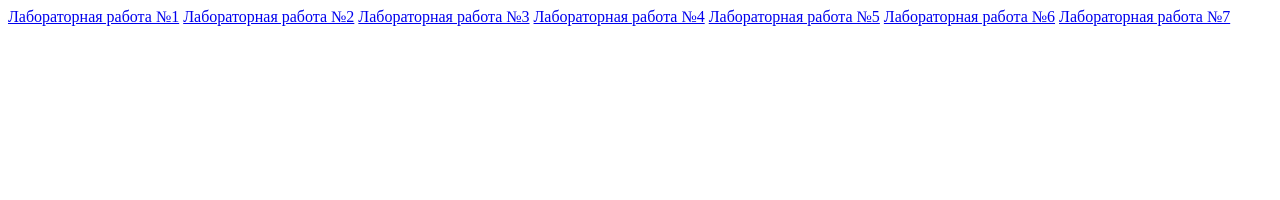
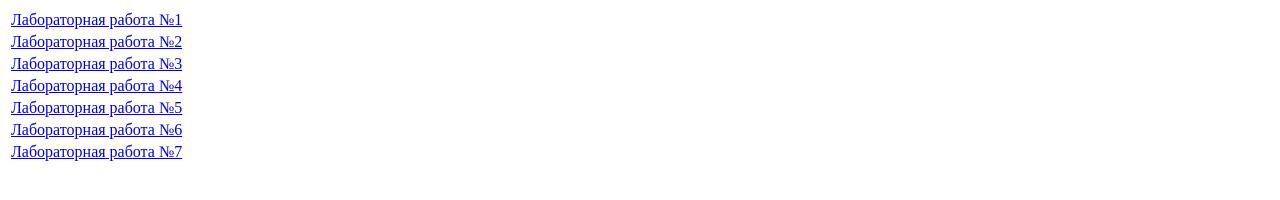
Before and after one commit to LizaPoznyak/strweb-pr, a plain HTML site: page index.html in a window 1280 px wide. Drawn offline with Linux system fonts and the light colour scheme.

Commit message:
Update index.html

```diff
--- a/index.html
+++ b/index.html
@@ -5,12 +5,14 @@
     <title>Позняк 214302</title>
 </head>
 <body>
-    <a href="lab_1/lab_1.html">Лабораторная работа №1</a>
-    <a href="lab_2/lab_2.html">Лабораторная работа №2</a>
-    <a href="lab_3/lab_3.html">Лабораторная работа №3</a>
-    <a href="lab_4/lab_4.html">Лабораторная работа №4</a>
-    <a href="lab_5/lab_5.html">Лабораторная работа №5</a>
-    <a href="lab_6/lab_6.html">Лабораторная работа №6</a>
-    <a href="lab_7/lab_7.html">Лабораторная работа №7</a>
+    <table>
+        <tr><td><a href="lab_1/lab_1.html">Лабораторная работа №1</a></td></tr>
+        <tr><td><a href="lab_2/lab_2.html">Лабораторная работа №2</a></td></tr>
+        <tr><td><a href="lab_3/lab_3.html">Лабораторная работа №3</a></td></tr>
+        <tr><td><a href="lab_4/lab_4.html">Лабораторная работа №4</a></td></tr>
+        <tr><td><a href="lab_5/lab_5.html">Лабораторная работа №5</a></td></tr>
+        <tr><td><a href="lab_6/lab_6.html">Лабораторная работа №6</a></td></tr>
+        <tr><td><a href="lab_7/lab_7.html">Лабораторная работа №7</a></td></tr>
+    </table>
 </body>
 </html>
```
